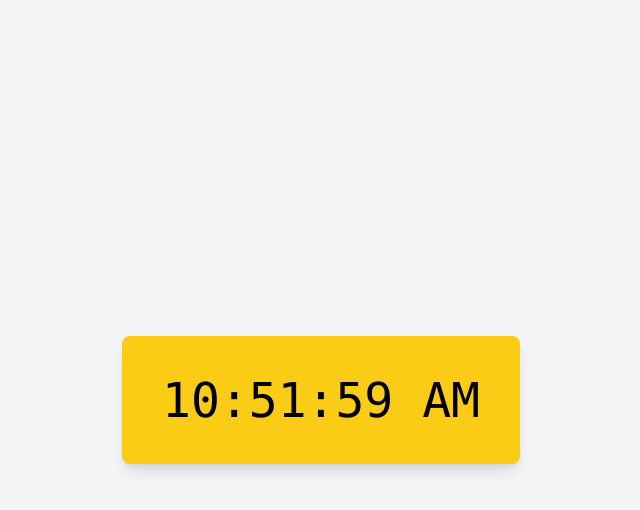
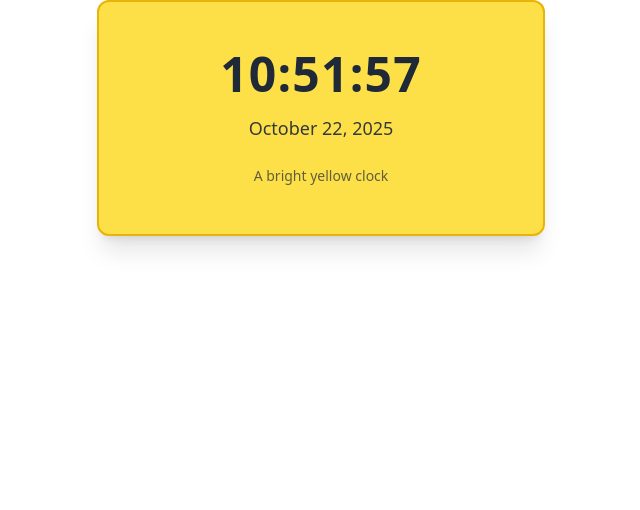
Before and after one commit to guoliangz588/test-1761122126837, a Next.js app: page /yellow-clock in a window 1280 px wide. Shown: the top 510 px of the page, without its empty margins (319-959 px from the left). Built offline with nearby package versions, Linux system fonts and the light colour scheme.

Commit message:
[AI] Made the Yellow Clock component brighter.

```diff
--- a/data/ui-tools/index.json
+++ b/data/ui-tools/index.json
@@ -22,7 +22,8 @@
     },
     {
       "id": "yellow-clock",
-      "name": "Yellow Clock"
+      "name": "Yellow Clock",
+      "description": "A yellow-themed UI component that displays the current time."
     }
   ]
 }
--- a/pages/yellow-clock.tsx
+++ b/pages/yellow-clock.tsx
@@ -1,5 +1,10 @@
-// A simple yellow digital clock that updates every second.
+/*
+ * A yellow-themed UI component that displays the current time.
+ * Generated UI Tool Component
+ */
+
 import React, { useState, useEffect } from 'react';
+import { Card, CardContent, CardHeader, CardTitle } from '@/components/ui/card';
 
 export default function YellowClock() {
   const [time, setTime] = useState(new Date());
@@ -9,17 +14,35 @@ export default function YellowClock() {
       setTime(new Date());
     }, 1000);
 
-    // Cleanup the interval on component unmount
-    return () => {
-      clearInterval(timerId);
-    };
+    return () => clearInterval(timerId);
   }, []);
 
+  const formattedTime = time.toLocaleTimeString('en-US', {
+    hour: '2-digit',
+    minute: '2-digit',
+    second: '2-digit',    hour12: false, // Use 24-hour format
+  });
+
+  const formattedDate = time.toLocaleDateString('en-US', {
+    year: 'numeric',
+    month: 'long',
+    day: 'numeric',
+  });
+
   return (
-    <div className="flex items-center justify-center h-screen bg-gray-100">
-      <div className="bg-yellow-400 text-black font-mono text-5xl p-10 rounded-lg shadow-lg">
-        {time.toLocaleTimeString()}
-      </div>
-    </div>
+    <Card className="w-full max-w-md mx-auto p-6 text-center bg-yellow-300 text-gray-800 shadow-xl border-yellow-500 border-2">
+      <CardHeader className="pb-2">
+        <CardTitle className="text-5xl font-bold tracking-wide">
+          {formattedTime}
+        </CardTitle>
+      </CardHeader>
+      <CardContent className="pt-2">
+        <p className="text-lg opacity-90">
+          {formattedDate}
+        </p>
+        <div className="mt-6 text-sm opacity-70">
+          <p>A bright yellow clock</p>
+        </div></CardContent>
+    </Card>
   );
 }
```
